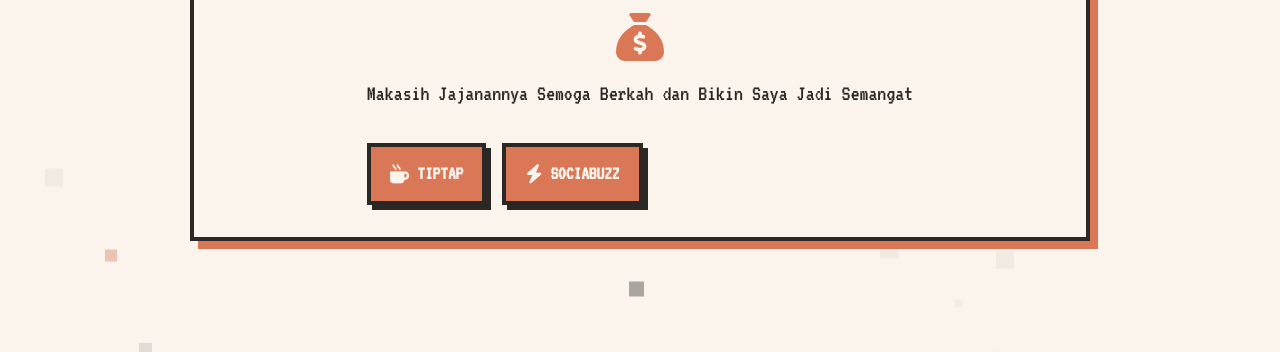
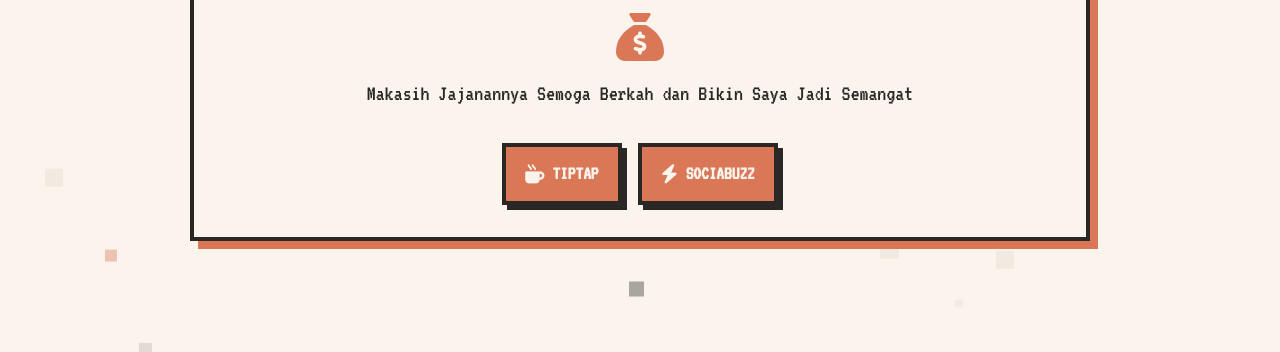
Before and after one commit to SKYLINE28/website, a plain HTML site: page pages/support.html in a window 1280 px wide. Shown: the part 448-800 px from the top of the page. Drawn offline with Linux system fonts and the light colour scheme.

Commit message:
Add files via upload

```diff
--- a/pages/support.html
+++ b/pages/support.html
@@ -92,11 +92,11 @@
                     <i class="fa-solid fa-sack-dollar system-menu-icon" aria-hidden="true"></i>
                     <p class="mb-2">Makasih Jajanannya Semoga Berkah dan Bikin Saya Jadi Semangat</p>
 
-                    <div class="social-links mt-2" style="width: 100%;">
-                        <a href="https://tiptap.gg/twentyegg" target="_blank" rel="noopener noreferrer" class="pixel-btn action-btn">
+                    <div class="social-links mt-2" style="width: 100%; justify-content: center; align-items: center;">
+                        <a href="https://tiptap.gg/twentyegg" target="_blank" rel="noopener noreferrer" class="pixel-btn action-btn" style="width: auto;">
                             <i class="fa-solid fa-mug-hot"></i> Tiptap
                         </a>
-                        <a href="https://sociabuzz.com/twentyegg28/tribe" target="_blank" rel="noopener noreferrer" class="pixel-btn action-btn">
+                        <a href="https://sociabuzz.com/twentyegg28/tribe" target="_blank" rel="noopener noreferrer" class="pixel-btn action-btn" style="width: auto;">
                             <i class="fa-solid fa-bolt"></i> SociaBuzz
                         </a>
                     </div>
```
Also changed, not shown: index.html (+6 -0 lines).
